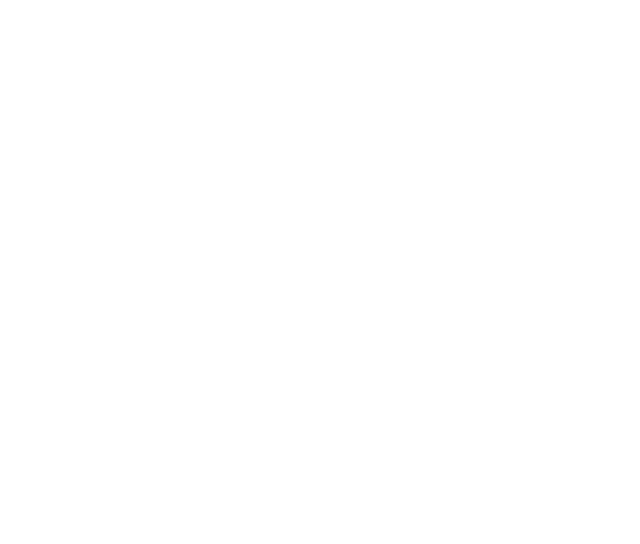
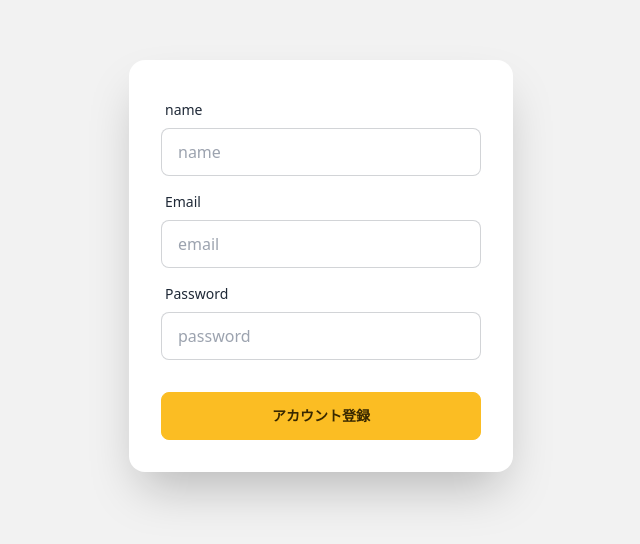
Before and after one commit to ryuki1126/poke-web, a Nuxt app: page /auth/register in a window 1280 px wide. Before the commit this address had no page. Shown: the part 134-678 px from the top of the page, without its empty margins (319-959 px from the left). Built offline with nearby package versions, Linux system fonts and the light colour scheme.

Commit message:
layoutsの作成、UIの修正

```diff
--- /dev/null
+++ b/layouts/default.vue
@@ -0,0 +1,26 @@
+<template>
+  <div>
+    <div class="navbar bg-warning">
+      <div class="flex-1">
+        <nuxt-link to="/top" class="btn btn-ghost normal-case text-xl">ポケモン努力値管理</nuxt-link>
+      </div>
+      <div class="flex-none gap-2">
+        <div class="dropdown dropdown-end">
+          <label tabindex="0" class="btn btn-ghost btn-circle avatar mr-4">
+            <div class="w-10 rounded-full">
+              <img src="https://api.lorem.space/image/face?hash=33791" />
+            </div>
+          </label>
+          <ul tabindex="0" class="mt-3 p-2 shadow menu menu-compact dropdown-content bg-base-100 rounded-box w-52">
+            <li><nuxt-link to="/mypage">マイページ</nuxt-link></li>
+            <li><nuxt-link to="/config">設定</nuxt-link></li>
+            <li><button @click="$auth.logout()">ログアウト</button></li>
+          </ul>
+        </div>
+      </div>
+    </div>
+    <div>
+      <Nuxt />
+    </div>
+  </div>
+</template>
--- /dev/null
+++ b/layouts/home.vue
@@ -0,0 +1,5 @@
+<template>
+  <div>
+    <Nuxt />
+  </div>
+</template>
--- a/nuxt.config.js
+++ b/nuxt.config.js
@@ -50,7 +50,7 @@
 
   auth: {
     redirect: {
-      login: '/login',
+      login: '/auth/login',
       logout: '/',
       callback: false,
       home: '/top'
--- /dev/null
+++ b/pages/auth/login.vue
@@ -0,0 +1,54 @@
+<template>
+  <div class="hero min-h-screen bg-base-200">
+    <div class="card flex-shrink-0 w-full max-w-sm shadow-2xl bg-base-100">
+      <div class="card-body">
+        <div class="form-control">
+          <label class="label">
+            <span class="label-text">Email</span>
+          </label>
+          <input
+            type="email" v-model="email" placeholder="email" class="input input-bordered">
+        </div>
+        <div class="form-control">
+          <label class="label">
+            <span class="label-text">Password</span>
+          </label>
+          <input type="password" v-model="password" placeholder="password" class="input input-bordered">
+          <label class="label">
+            <a href="#" class="label-text-alt link link-hover">Forgot password?</a>
+          </label>
+        </div>
+        <div class="form-control mt-6">
+          <button @click="login" class="btn btn-warning">Login</button>
+        </div>
+      </div>
+    </div>
+  </div>
+</template>
+
+<script>
+export default {
+  layout: 'home',
+  data(){
+    return {
+      showPassword : false,
+      email:'',
+      password:''
+    }
+  },
+  methods: {
+    async login() {
+      try {
+        await this.$auth.loginWith('local', {
+          data: {
+            email: this.email,
+            password: this.password
+          }
+        })
+      } catch (err) {
+        console.log(`error: ${err}`)
+      }
+    }
+  }
+}
+</script>
--- /dev/null
+++ b/pages/auth/register.vue
@@ -0,0 +1,61 @@
+<template>
+  <div class="hero min-h-screen bg-base-200">
+    <div class="card flex-shrink-0 w-full max-w-sm shadow-2xl bg-base-100">
+      <div class="card-body">
+        <div class="form-control">
+          <label class="label">
+            <span class="label-text">name</span>
+          </label>
+          <input
+            type="text" v-model="name" placeholder="name" class="input input-bordered">
+        </div>
+        <div class="form-control">
+          <label class="label">
+            <span class="label-text">Email</span>
+          </label>
+          <input
+            type="email" v-model="email" placeholder="email" class="input input-bordered">
+        </div>
+        <div class="form-control">
+          <label class="label">
+            <span class="label-text">Password</span>
+          </label>
+          <input type="password" v-model="password" placeholder="password" class="input input-bordered">
+        </div>
+        <div class="form-control mt-6">
+          <button @click="register" class="btn btn-warning">アカウント登録</button>
+        </div>
+      </div>
+    </div>
+  </div>
+</template>
+
+<script>
+import axios from 'axios'
+export default {
+  layout: 'home',
+  data(){
+    return {
+      showPassword : false,
+      name: '',
+      email:'',
+      password:''
+    }
+  },
+  methods: {
+    async register() {
+      try {
+        await axios.post('http://localhost:8000/api/register/', {
+          data: {
+            name: this.name,
+            email: this.email,
+            password: this.password
+          }
+        })
+      } catch (err) {
+        console.log(`error: ${err}`)
+      }
+    }
+  }
+}
+</script>
--- /dev/null
+++ b/pages/config.vue
@@ -0,0 +1,5 @@
+<template>
+  <div>
+    config
+  </div>
+</template>
--- a/pages/index.vue
+++ b/pages/index.vue
@@ -1,16 +1,20 @@
 <template>
-  <div>
-    hello
-    <PokemonSuggest />
+  <div class="hero min-h-screen bg-base-200">
+  <div class="hero-content text-center">
+    <div class="max-w-md">
+      <h1 class="text-5xl font-bold">ポケモン努力値管理</h1>
+      <p class="py-6">育てたポケモンの努力値配分を記録して<br>自分のポケモンを管理しよう！</p>
+      <nuxt-link to="/auth/register" class="w-36 btn btn-warning mx-2">アカウント登録</nuxt-link>
+      <nuxt-link to="/auth/login" class="w-36 btn btn-warning mx-2">ログイン</nuxt-link>
+    </div>
   </div>
+</div>
 </template>
 
 <script>
 import axios from 'axios'
 export default {
-  components: {
-    PokemonSuggest: () => import('~/components/materials/PokemonSuggest'),
-  },
+  layout: 'home',
   async fetch() {
     const res = await axios.get('http://localhost:8000/api/test')
     console.log(res)
--- a/pages/login.vue
+++ /dev/null
@@ -1,51 +0,0 @@
-<template>
-  <div>
-    login
-    <div>
-      <input
-        type="email"
-        v-model="email"
-        placeholder="email"
-        class="input input-bordered input-warning w-full max-w-xs"
-      >
-      <input
-        :type="showPassword ? 'text' : 'password'"
-        v-model="password"
-        placeholder="password"
-        class="input input-bordered input-warning w-full max-w-xs"
-      >
-      <button
-        @click="login"
-        class="btn btn-outline btn-warning"
-      >
-        login
-      </button>
-    </div>
-  </div>
-</template>
-
-<script>
-export default {
-  data(){
-    return {
-      showPassword : false,
-      email:'',
-      password:''
-    }
-  },
-  methods: {
-    async login() {
-      try {
-        await this.$auth.loginWith('local', {
-          data: {
-            email: this.email,
-            password: this.password
-          }
-        })
-      } catch (err) {
-        console.log(`error: ${err}`)
-      }
-    }
-  }
-}
-</script>
--- /dev/null
+++ b/pages/mypage.vue
@@ -0,0 +1,5 @@
+<template>
+  <div>
+    mypage
+  </div>
+</template>
--- a/pages/top.vue
+++ b/pages/top.vue
@@ -1,29 +1,6 @@
 <template>
   <div>
-    <div class="navbar bg-green-400">
-      <div class="flex-1">
-        <a class="btn btn-ghost normal-case text-xl">daisyUI</a>
-      </div>
-      <div class="flex-none gap-2">
-        <div class="dropdown dropdown-end">
-          <label tabindex="0" class="btn btn-ghost btn-circle avatar mr-4">
-            <div class="w-10 rounded-full">
-              <img src="https://api.lorem.space/image/face?hash=33791" />
-            </div>
-          </label>
-          <ul tabindex="0" class="mt-3 p-2 shadow menu menu-compact dropdown-content bg-base-100 rounded-box w-52">
-            <li>
-              <a class="justify-between">
-                Profile
-                <span class="badge">New</span>
-              </a>
-            </li>
-            <li><a>Settings</a></li>
-            <li><button @click="$auth.logout()">Logout</button></li>
-          </ul>
-        </div>
-      </div>
-    </div>
+    top
   </div>
 </template>
 
```
